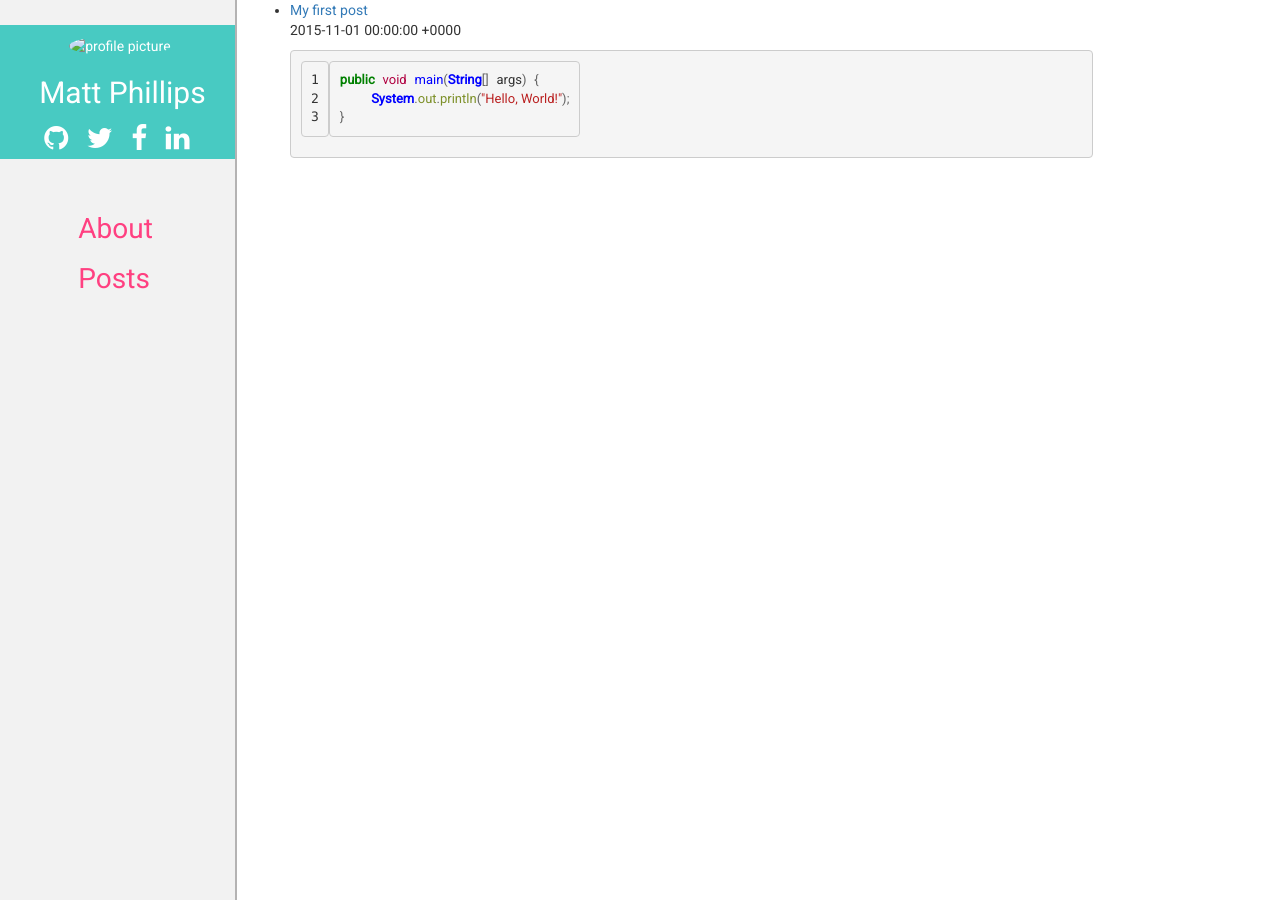
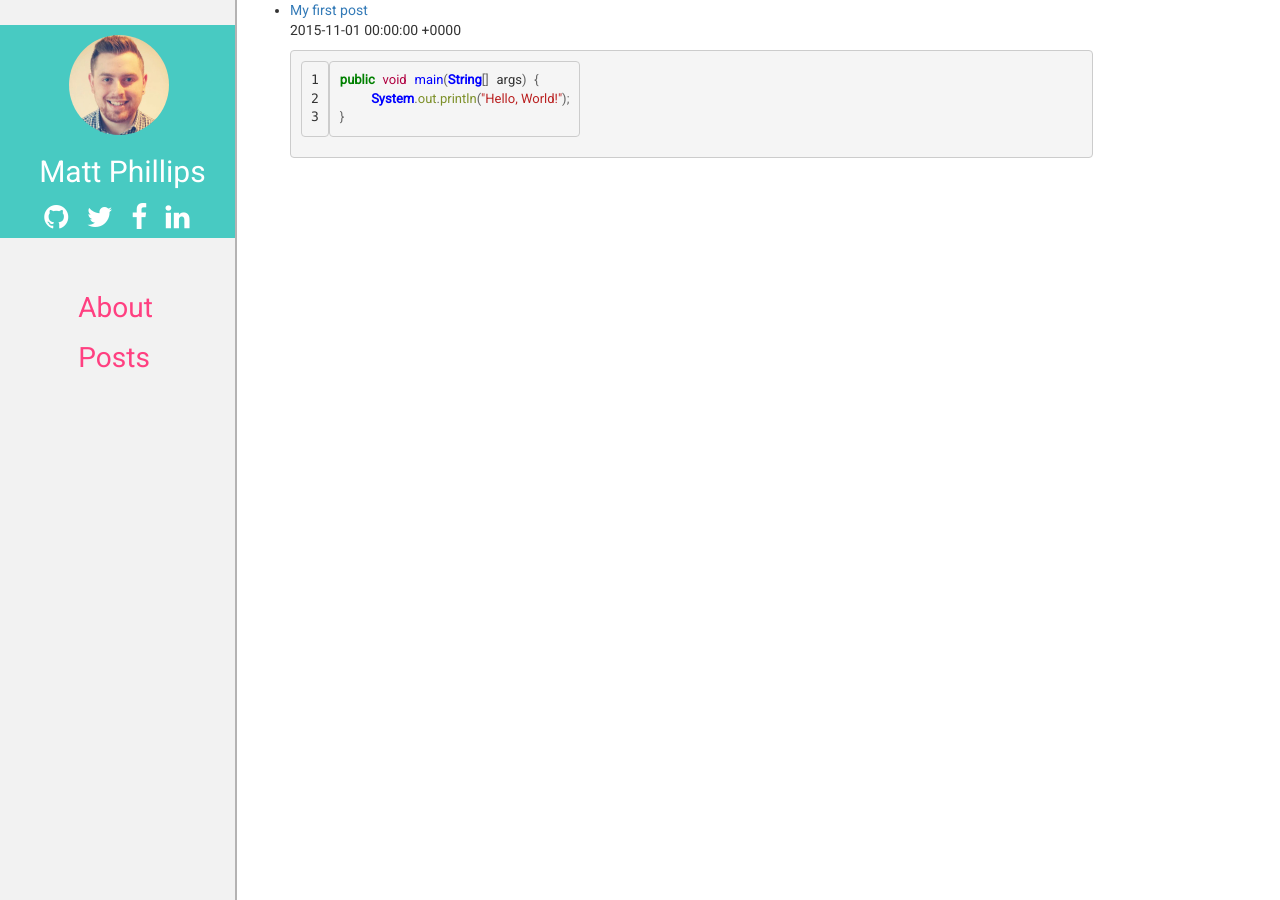
Before and after one commit to mattphillips/mattphillips.github.io, a Jekyll site: the page built from index.html, in a window 1280 px wide. Built offline with Jekyll 4.4.1, drawn with Linux system fonts in a browser that asks for light colours; nearby versions of some CDN libraries.

Commit message:
Fixed broken link to profile picture

```diff
--- a/_includes/author-profile.html
+++ b/_includes/author-profile.html
@@ -1,4 +1,4 @@
-<img class="author-image img-circle" src="profile.jpg" alt="profile picture">
+<img class="author-image img-circle" src="{{site.author.picture}}" alt="profile picture">
 <h2 class="author-name">{{site.author.name}}</h2>
 <ul class="author-contact list-inline">
     <li><a href="http://www.github.com/{{site.github_username}}" target="_blank"><i class="fa fa-github"></i></a></li>
```
